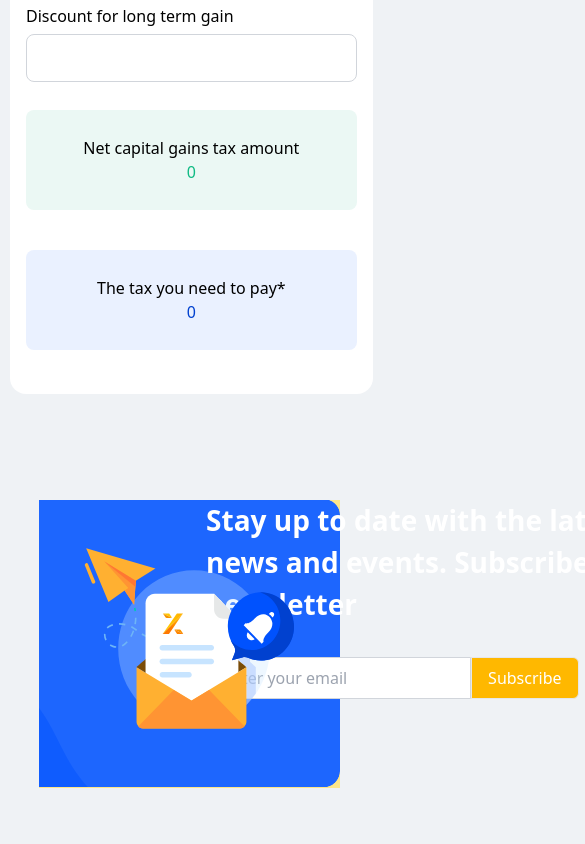
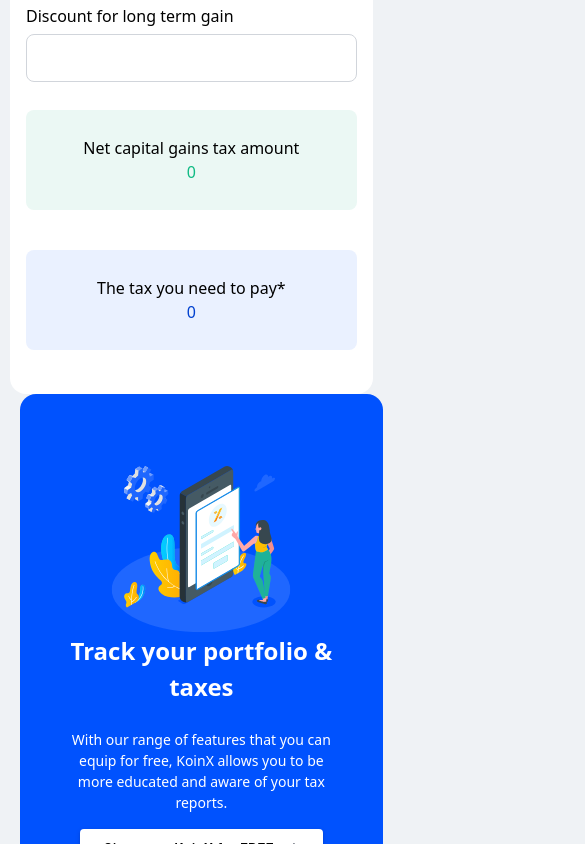
Before and after one commit to piyushmishra1416/frontend-task, a React (Vite) app: page / in a window 390 px wide. Shown: the part 1156-2000 px from the top of the page, 585 px wide, since content can reach past the window. Built offline with nearby package versions, Linux system fonts and the light colour scheme.

Commit message:
added signup

```diff
--- a/src/components/Faq.tsx
+++ b/src/components/Faq.tsx
@@ -2,21 +2,21 @@
 import Markdown from "react-markdown";
 import faqData from "./data.ts";
 import remarkGfm from "remark-gfm";
-import styles from "./styles.module.css";
+import styles from "./styles.modules.css";
 import "./markdown.css";
 
 const FAQSection = () => {
   return (
-    <div>
+    <div className="w-[100%]">
       <h2>Frequently Asked Questions</h2>
       <ul>
-        {faqData.map((faqItem, index) => (
+        {faqData.map((faqItem: faqData, index: number) => (
           <li key={index}>
             <h3>{faqItem.question}</h3>
             <Markdown
               components={{
-                table: (props) => (
-                  <table className={styles["markdown-table"]} {...props} />
+                table: (props: React.HTMLProps<HTMLTableElement>) => (
+                  <table className={(styles as any)["markdown-table"]} {...props} />
                 ),
               }}
               remarkPlugins={[remarkGfm]}
--- a/src/components/Landing.tsx
+++ b/src/components/Landing.tsx
@@ -6,6 +6,7 @@ import tick from "../assets/tick.svg";
 import { useState } from "react";
 import { Box } from "@mui/material";
 import Newsletter from "./Newsletterbox";
+import Signup from "./Signup";
 
 const Landing = () => {
   const taxrates = [
@@ -96,7 +97,7 @@ const Landing = () => {
   };
   return (
     <div>
-    <div className="flex   mt-[29px] w-[100%]   ">
+    <div className="flex flex-col md:flex-row   mt-[29px] w-[100%]   ">
       <div className="relative w-[93%] md:w-[61.2%] ml-[10px] md:ml-14 bg-[#FFF] rounded-2xl items-center flex flex-col md:py-[2.5%] px-4 py-4 md:px-[5.4%]">
         <div className="items-center w-[100%] justify-center  flex">
           <p className="  font-inter font-bold justify-center text-center items-center text-2xl md:text-4xl leading-10">
@@ -336,19 +337,19 @@ const Landing = () => {
         sx={{}}
         display={["none", "flex"]}
         flexDirection={"column"}
-        className="w-[26.625rem] hidden sm:block h-[36rem] ml-5 rounded-2xl bg-primary-blue px-4 py-14 "
+        className="w-[29.6%] hidden sm:block h-[36rem] ml-5 rounded-2xl bg-primary-blue px-4 py-14 "
       >
-        <div className="w-64 mx-auto text-center flex flex-col justify-center items-center">
+        <div className="w-[83%] mx-auto text-center flex flex-col justify-center items-center">
           <p className="fixed[font-family:'Inter-Bold',Helvetica] font-bold text-white w-72 h-20 text-[24px]  ">
             Get Started with KoinX for FREE
           </p>
-          <p className="  text-white mt-4  h-16 w-80 text-[14px]  ">
+          <p className="  text-white mt-4  h-16 w- text-[14px]  ">
             With our range of features that you can equip for free, KoinX allows
             you to be more educated and aware of your tax reports.
           </p>
         </div>
-        <div className="mt-9 ">
-          <img src={Frame} className="items-center mx-auto" alt="frame" />
+        <div className="mt-9 w-[100%] flex justify-center items-center">
+          <img src={Frame} className="mx-auto " alt="frame" />
         </div>
         <div className="mt-9 text-center">
           <Button
@@ -359,17 +360,20 @@ const Landing = () => {
               textTransform: "none",
               fontWeight: 550,
               padding: "8px 24px",
+              fontSize: "16px"
             }}
-            className="mx-auto"
+            className=""
             endIcon={<img src={arrow} alt="Arrow" />}
           >
             Get Started for FREE
           </Button>
         </div>
       </Box>
+      <Signup/>
+
 
     </div>
-    <Newsletter />
+    {/* <Newsletter /> */}
     </div>
   );
 };
--- a/src/components/Newsletterbox.tsx
+++ b/src/components/Newsletterbox.tsx
@@ -16,7 +16,7 @@ const Newsletter = () => {
   return (
     <div className=" relative w-[100%] flex justify-center items-center h-[500px]">
     <div className=" relative w-[100%] left-[10%] h-[288px]" >
-    <div className="w-[77.1%] h-[288px]   top-0 border-box left-[10%] bg-[100%_100%] md:flex bg-amber-200 justify-center items-center" style={{ backgroundImage: `url(${bgmask})`,  }}>
+    <div className="w-[77.1%] h-[288px]   top-0  left-[10%] bg-[100%_100%] md:flex bg-amber-200 justify-center items-center" style={{ backgroundImage: `url(${bgmask})`,  }}>
     <img src={Frameicon} alt="frame" className="absolute top-[25px] left-[10%] items-start z-10" />
     <div className="absolute items-end">
       <h2 className="relative w-[557px] [font-family:'Inter-bold', Helvetica] font-bold text-white left-[30%] mt-[-1px] text-[28px] mb-8">Stay up to date with the latest crypto news and events. Subscribe to our newsletter</h2>
--- /dev/null
+++ b/src/components/Signup.tsx
@@ -0,0 +1,51 @@
+import { Box } from '@mui/material'
+import Button from "@mui/material/Button";
+import Frame from "../assets/Frame.svg";
+import arrow from "../assets/arrow.svg";
+// import React from 'react'
+
+const Signup = () => {
+  return (
+    <div>
+        <Box
+        sx={{}}
+        display={["block", "none", "none", "none"]}
+        flexDirection={"column"}
+        className="w-[93%] md:hidden lg:hidden  ml-5 rounded-2xl bg-primary-blue px-4 py-14 "
+      >
+
+        <div className="mt-4 w-[100%] flex justify-center items-center">
+          <img src={Frame} className="mx-auto " alt="frame" />
+        </div>
+        <div className="w-[83%] mx-auto text-center flex flex-col justify-center items-center">
+          <p className="fixed[font-family:'Inter-Bold',Helvetica] font-bold text-white w-72 h-20 text-[24px]  ">
+          Track your portfolio & taxes
+          </p>
+          <p className="  text-white mt-4  h-16 w- text-[14px]  ">
+            With our range of features that you can equip for free, KoinX allows
+            you to be more educated and aware of your tax reports.
+          </p>
+        </div>
+        <div className="mt-9 text-center">
+          <Button
+            variant="contained"
+            style={{
+              background: "white",
+              color: "black",
+              textTransform: "none",
+              fontWeight: 550,
+              padding: "8px 24px",
+              fontSize: "14px"
+            }}
+            className=""
+            endIcon={<img src={arrow} alt="Arrow" />}
+          >
+            Sign up at KoinX for FREE
+          </Button>
+        </div>
+      </Box>
+    </div>
+  )
+}
+
+export default Signup
--- a/src/components/data.ts
+++ b/src/components/data.ts
@@ -1,4 +1,10 @@
 // faqData.js
+
+interface faqData {
+   question: string;
+   answer: string;
+ }
+
 const faqData = [
    {
        question: "1. How are cryptocurrencies taxed in Australia?",
--- a/src/components/formUtils.ts
+++ b/src/components/formUtils.ts
@@ -34,15 +34,15 @@ export const calculateCapitalGains = (
  ) => {
    let taxRateIndex = 0;
 
-   if (annualIncome = 0) {
+   if (annualIncome === 0) {
      taxRateIndex = 0;
 
-   } else if (annualIncome = 1) {
+   } else if (annualIncome === 1) {
      taxRateIndex = 1;
 
-   } else if (annualIncome = 2) {
+   } else if (annualIncome === 2) {
      taxRateIndex = 2;
-   } else if (annualIncome = 3) {
+   } else if (annualIncome === 3) {
      taxRateIndex = 3;
    } else {
      taxRateIndex = 4;
--- a/src/layouts/Navbar.tsx
+++ b/src/layouts/Navbar.tsx
@@ -1,5 +1,5 @@
 
-import React, { useState } from "react";
+import React from "react";
 import AppBar from "@mui/material/AppBar";
 import Box from "@mui/material/Box";
 import Toolbar from "@mui/material/Toolbar";
```
